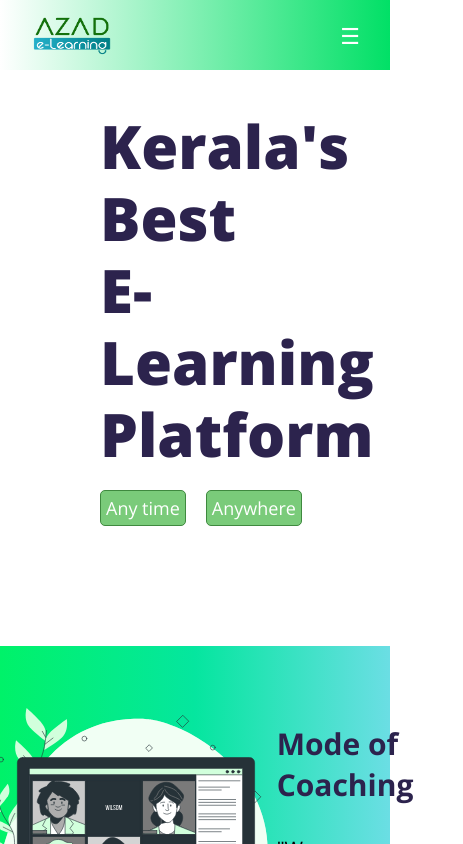
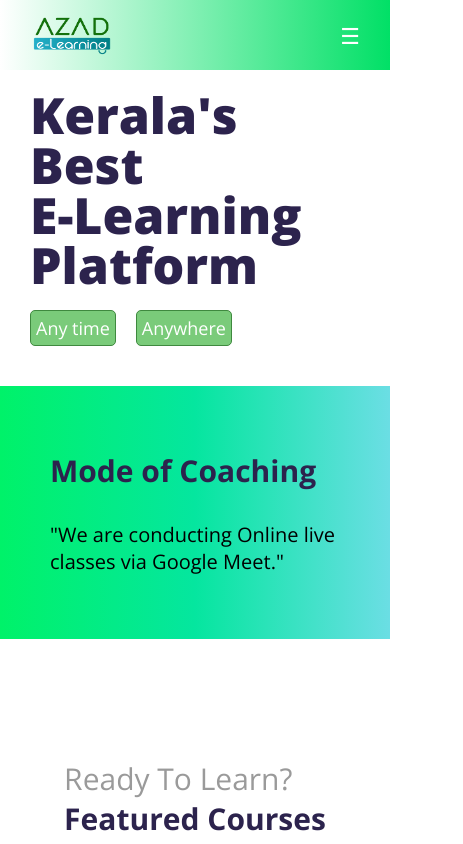
Before and after one commit to pmudassir/azad-e-learning, a React (Create React App) app in the folder frontend/: page / in a window 390 px wide. Shown: the top 844 px of the page, 463 px wide, since content can reach past the window. Built offline with nearby package versions, Linux system fonts and the light colour scheme; grey boxes are pictures that could not be loaded.

Commit message:
mode and hero made responsive

```diff
--- a/frontend/src/components/heroSection/hero.css
+++ b/frontend/src/components/heroSection/hero.css
@@ -37,6 +37,7 @@
 .hero-right {
   flex: 1;
   position: relative;
+  display: none;
 }
 
 .heroImg {
@@ -44,3 +45,30 @@
   height: auto;
   z-index: 1;
 }
+
+@media(max-width: 768px){
+  .hero {
+    flex-direction: row;
+    margin: 0 10px;
+  }
+
+  .hero-left {
+    text-align: left; /* Reset text alignment for larger screens */
+    padding: 0;
+    align-items: center;
+    justify-content: center;
+  }
+
+  .hero-left h1 {
+    font-size: 50px;
+    line-height: 50px;
+  }
+
+  .hero-left p {
+    font-size: 18px;
+  }
+
+  .tags {
+    flex-direction: row;
+  }
+}
--- a/frontend/src/components/mode/mode.css
+++ b/frontend/src/components/mode/mode.css
@@ -39,3 +39,15 @@
   font-size: 20px;
   color: black;
 }
+
+
+@media (max-width:768px){
+  .modeSection {
+    margin-top: 20px;
+    height: 30vh;
+  }
+
+  .modeLeft {
+    display: none;
+  }
+}
--- a/frontend/src/pages/competitiveGoals/competitiveGoals.css
+++ b/frontend/src/pages/competitiveGoals/competitiveGoals.css
@@ -130,8 +130,6 @@ h2 {
   transform: translateX(8px);
 }
 
-
-
 @media (max-width: 768px) {
   .goalsHeder {
     margin: 20px;
@@ -146,7 +144,6 @@ h2 {
     width: 85%;
     margin: 20px auto;
   }
-
 
   .right {
     flex: none;
```
